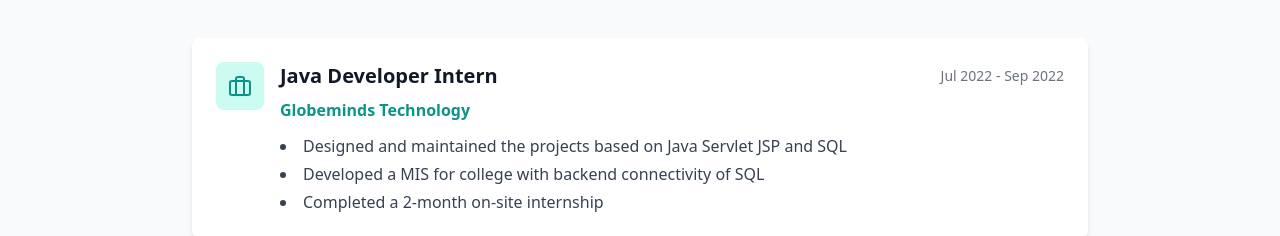
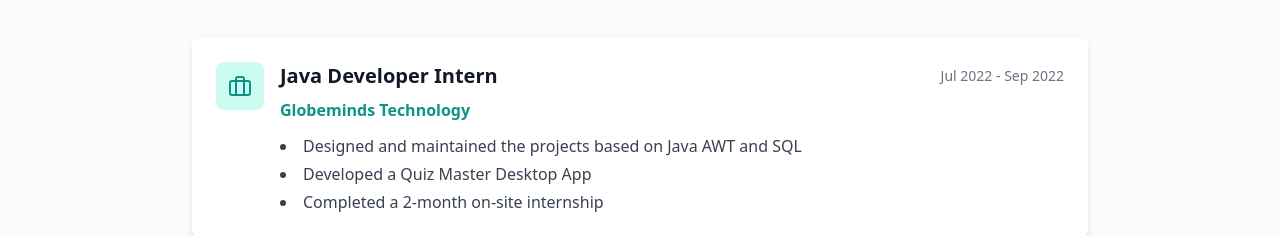
Before and after one commit to yashrbaviskar/My_Portfolio, a Next.js app: page / in a window 1280 px wide. Shown: the part 1920-2156 px from the top of the page. Built offline with nearby package versions, Linux system fonts and the light colour scheme; no server answers; the database is empty.

Commit message:
Experience update

```diff
--- a/app/components/Experience.tsx
+++ b/app/components/Experience.tsx
@@ -32,8 +32,8 @@
       end_date: '2022-09-30',
       current: false,
       description: [
-        'Designed and maintained the projects based on Java Servlet JSP and SQL',
-        'Developed a MIS for college with backend connectivity of SQL',
+        'Designed and maintained the projects based on Java AWT and SQL',
+        'Developed a Quiz Master Desktop App',
         'Completed a 2-month on-site internship',
       ],
     },
```
